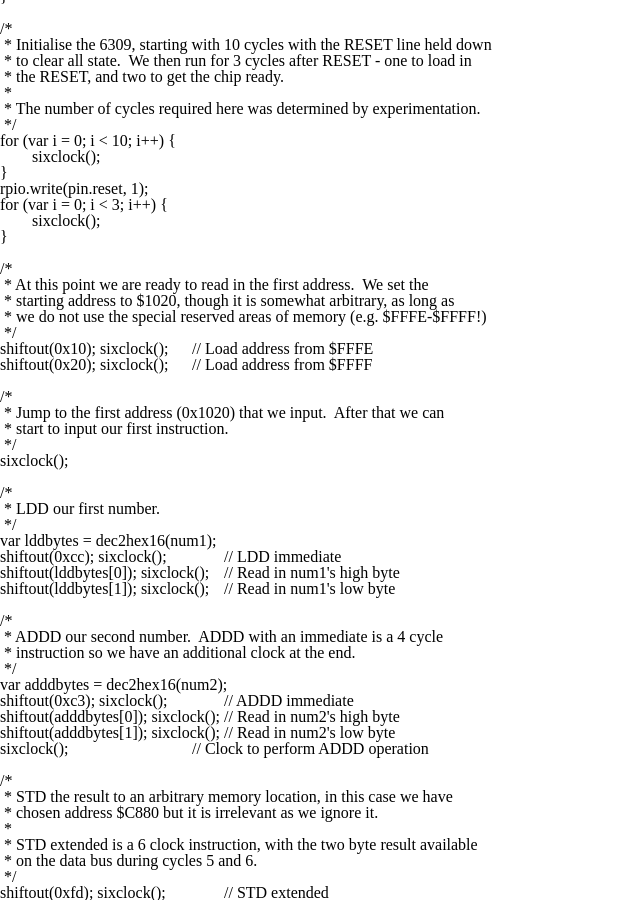
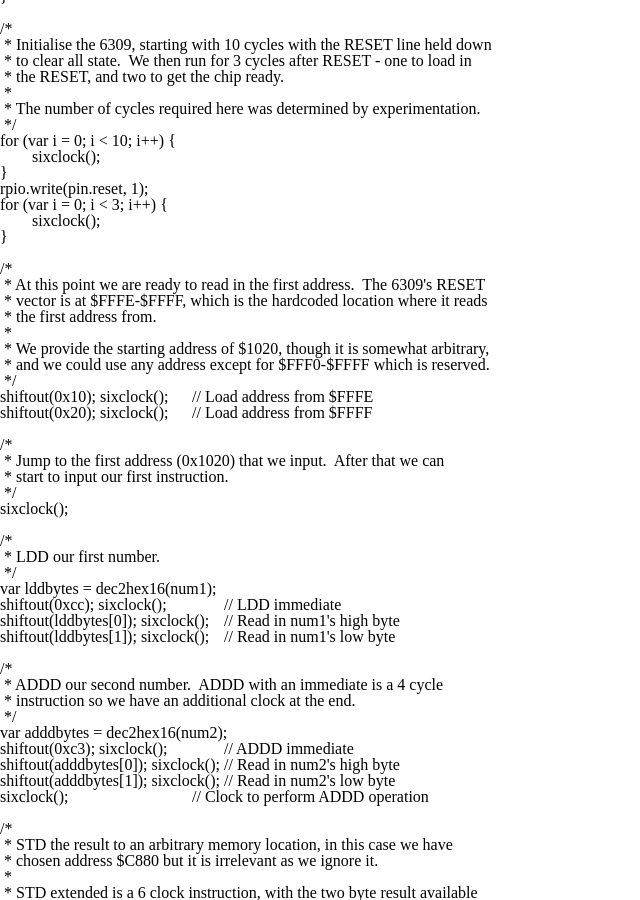
Before and after one commit to jperkin/www.perkin.org.uk, a Jekyll site: the page built from _posts/2013-12-04-a-nodejs-powered-8-bit-cpu-part-four.markdown, in a window 1280 px wide and 900 px high, scrolled down 3432 px. Shown: the whole window, without its empty margins (0-640 px from the left). Built offline with Jekyll 4.4.1, drawn with Linux system fonts in a browser that asks for light colours.

Commit message:
Clarify reset vector.

```diff
--- a/_posts/2013-12-04-a-nodejs-powered-8-bit-cpu-part-four.markdown
+++ b/_posts/2013-12-04-a-nodejs-powered-8-bit-cpu-part-four.markdown
@@ -277,9 +277,12 @@ for (var i = 0; i < 3; i++) {
 }
 
 /*
- * At this point we are ready to read in the first address.  We set the
- * starting address to $1020, though it is somewhat arbitrary, as long as
- * we do not use the special reserved areas of memory (e.g. $FFFE-$FFFF!)
+ * At this point we are ready to read in the first address.  The 6309's RESET
+ * vector is at $FFFE-$FFFF, which is the hardcoded location where it reads
+ * the first address from.
+ *
+ * We provide the starting address of $1020, though it is somewhat arbitrary,
+ * and we could use any address except for $FFF0-$FFFF which is reserved.
  */
 shiftout(0x10); sixclock();	// Load address from $FFFE
 shiftout(0x20); sixclock();	// Load address from $FFFF
```
